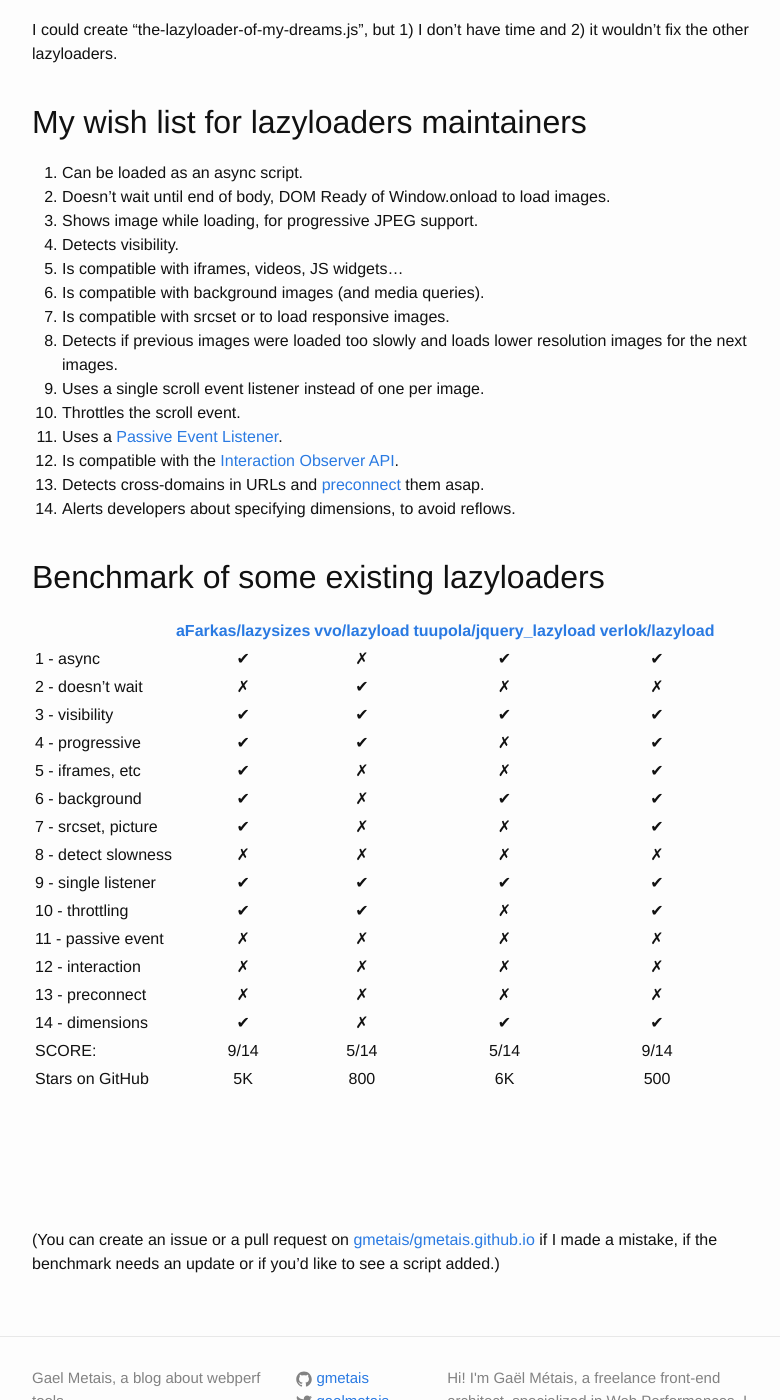
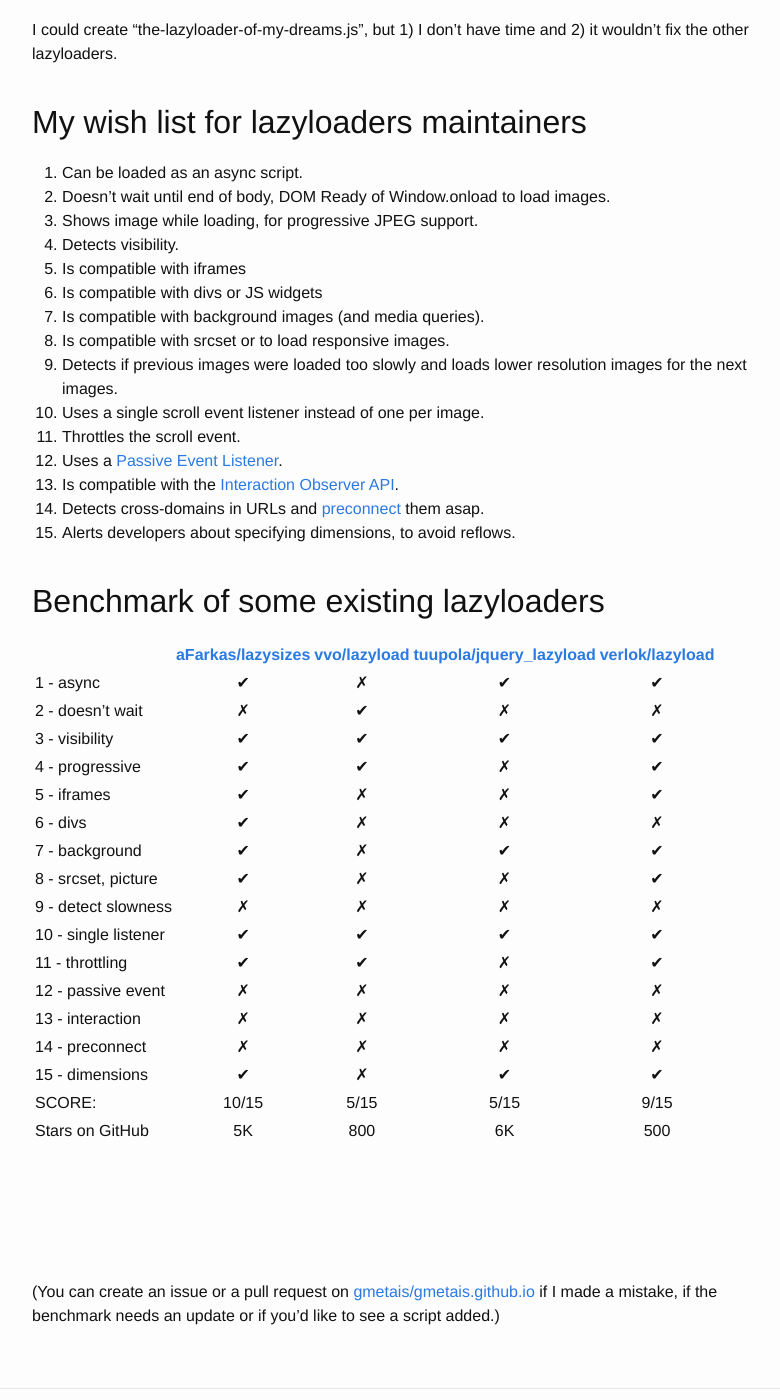
Before and after one commit to gmetais/gmetais.github.io, a Jekyll site: the page built from _posts/2016-08-24-what-i-expect-from-a-modern-image-lazyloader.markdown, in a window 1280 px wide and 1400 px high, scrolled down 350 px. Shown: the whole window, without its empty margins (238-1018 px from the left). Built offline with Jekyll 4.4.1, drawn with Linux system fonts in a browser that asks for light colours.

Commit message:
Split iframes and divs

```diff
--- a/_posts/2016-08-24-what-i-expect-from-a-modern-image-lazyloader.markdown
+++ b/_posts/2016-08-24-what-i-expect-from-a-modern-image-lazyloader.markdown
@@ -19,16 +19,17 @@
 2. Doesn't wait until end of body, DOM Ready of Window.onload to load images.
 3. Shows image while loading, for progressive JPEG support.
 4. Detects visibility.
-5. Is compatible with iframes, videos, JS widgets...
-6. Is compatible with background images (and media queries).
-7. Is compatible with srcset or <picture> to load responsive images.
-8. Detects if previous images were loaded too slowly and loads lower resolution images for the next images.
-9. Uses a single scroll event listener instead of one per image.
-10. Throttles the scroll event.
-11. Uses a [Passive Event Listener][passive-event-listener].
-12. Is compatible with the [Interaction Observer API][interaction-observer].
-13. Detects cross-domains in URLs and [preconnect][preconnect] them asap.
-14. Alerts developers about specifying dimensions, to avoid reflows.
+5. Is compatible with iframes
+6. Is compatible with divs or JS widgets
+7. Is compatible with background images (and media queries).
+8. Is compatible with srcset or <picture> to load responsive images.
+9. Detects if previous images were loaded too slowly and loads lower resolution images for the next images.
+10. Uses a single scroll event listener instead of one per image.
+11. Throttles the scroll event.
+12. Uses a [Passive Event Listener][passive-event-listener].
+13. Is compatible with the [Interaction Observer API][interaction-observer].
+14. Detects cross-domains in URLs and [preconnect][preconnect] them asap.
+15. Alerts developers about specifying dimensions, to avoid reflows.
 
 
 ## Benchmark of some existing lazyloaders
@@ -39,17 +40,18 @@
 | 2 - doesn't wait       | ✗ | ✔ | ✗ | ✗ |
 | 3 - visibility         | ✔ | ✔ | ✔ | ✔ |
 | 4 - progressive        | ✔ | ✔ | ✗ | ✔ |
-| 5 - iframes, etc       | ✔ | ✗ | ✗ | ✔ |
-| 6 - background         | ✔ | ✗ | ✔ | ✔ |
-| 7 - srcset, picture    | ✔ | ✗ | ✗ | ✔ |
-| 8 - detect slowness    | ✗ | ✗ | ✗ | ✗ |
-| 9 - single listener    | ✔ | ✔ | ✔ | ✔ |
-| 10 - throttling        | ✔ | ✔ | ✗ | ✔ |
-| 11 - passive event     | ✗ | ✗ | ✗ | ✗ |
-| 12 - interaction       | ✗ | ✗ | ✗ | ✗ |
-| 13 - preconnect        | ✗ | ✗ | ✗ | ✗ |
-| 14 - dimensions        | ✔ | ✗ | ✔ | ✔ |
-| SCORE:                 | 9/14 | 5/14 | 5/14 | 9/14 |
+| 5 - iframes            | ✔ | ✗ | ✗ | ✔ |
+| 6 - divs               | ✔ | ✗ | ✗ | ✗ |
+| 7 - background         | ✔ | ✗ | ✔ | ✔ |
+| 8 - srcset, picture    | ✔ | ✗ | ✗ | ✔ |
+| 9 - detect slowness    | ✗ | ✗ | ✗ | ✗ |
+| 10 - single listener   | ✔ | ✔ | ✔ | ✔ |
+| 11 - throttling        | ✔ | ✔ | ✗ | ✔ |
+| 12 - passive event     | ✗ | ✗ | ✗ | ✗ |
+| 13 - interaction       | ✗ | ✗ | ✗ | ✗ |
+| 14 - preconnect        | ✗ | ✗ | ✗ | ✗ |
+| 15 - dimensions        | ✔ | ✗ | ✔ | ✔ |
+| SCORE:                 | 10/15 | 5/15 | 5/15 | 9/15 |
 | Stars on GitHub        | 5K | 800 | 6K | 500 |
 |------------------------|---|---|---|---|
 
```
